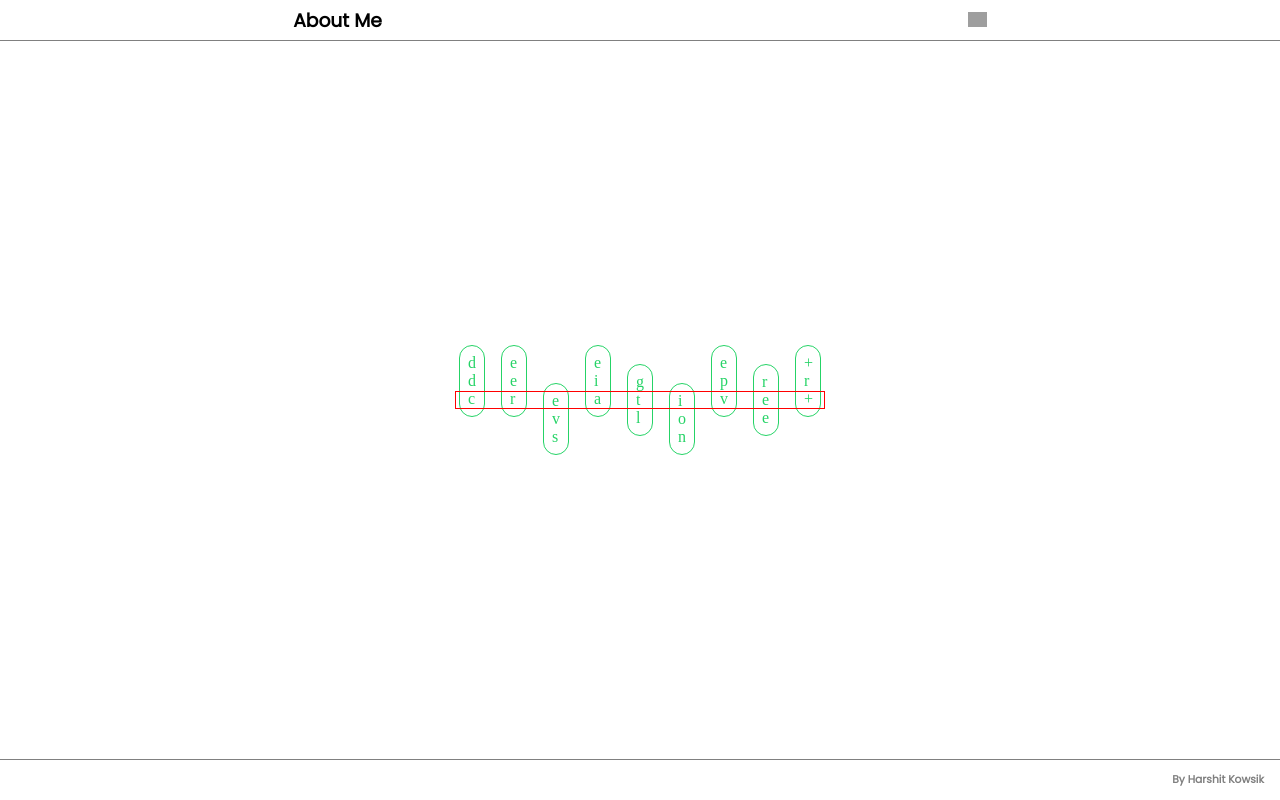
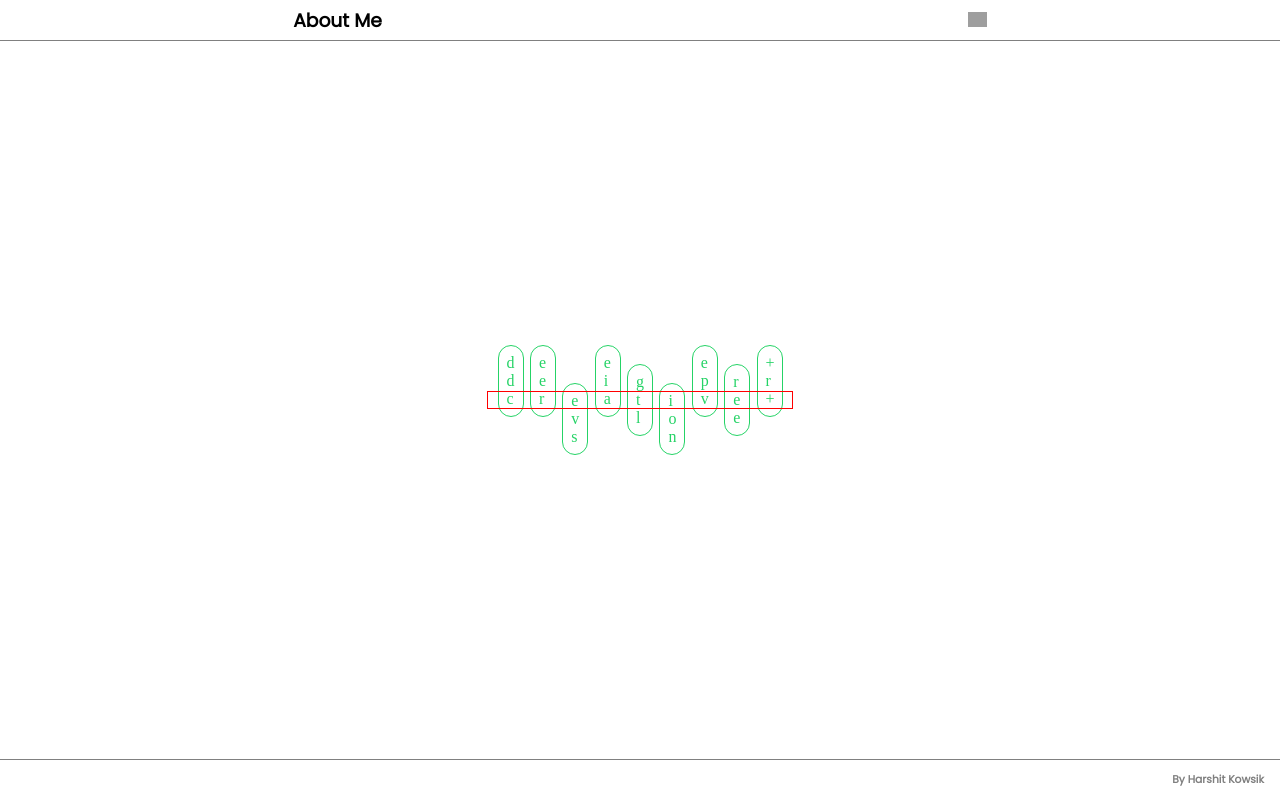
Before and after one commit to harshitkowsik/about_me_slider, a plain HTML site: page index.html in a window 1280 px wide. Drawn offline with Linux system fonts and the light colour scheme; grey boxes are pictures that could not be loaded.

Commit message:
Add files via upload

```diff
--- a/style.css
+++ b/style.css
@@ -74,7 +74,7 @@ img {
     padding: 0.5em;
     width: 0.5em;
     border-radius: 1em;
-    margin: 0.5em;
+    margin: 0.2em;
     animation: scale1 5s alternate infinite;
 }
 
@@ -85,7 +85,7 @@ img {
     padding: 0.5em;
     width: 0.5em;
     border-radius: 1em;
-    margin: 0.5em;
+    margin: 0.2em;
     animation: scale2 5s alternate infinite;
 }
 
@@ -96,7 +96,7 @@ img {
     padding: 0.5em;
     width: 0.5em;
     border-radius: 1em;
-    margin: 0.5em;
+    margin: 0.2em;
     animation: scale3 5s alternate infinite;
 }
 
@@ -107,7 +107,7 @@ img {
     padding: 0.5em;
     width: 0.5em;
     border-radius: 1em;
-    margin: 0.5em;
+    margin: 0.2em;
     animation: scale4 5s alternate infinite;
 }
 
@@ -118,7 +118,7 @@ img {
     padding: 0.5em;
     width: 0.5em;
     border-radius: 1em;
-    margin: 0.5em;
+    margin: 0.2em;
     animation: scale5 5s alternate infinite;
 }
 
@@ -129,7 +129,7 @@ img {
     padding: 0.5em;
     width: 0.5em;
     border-radius: 1em;
-    margin: 0.5em;
+    margin: 0.2em;
     animation: scale6 5s alternate infinite;
 }
 
@@ -140,7 +140,7 @@ img {
     padding: 0.5em;
     width: 0.5em;
     border-radius: 1em;
-    margin: 0.5em;
+    margin: 0.2em;
     animation: scale7 5s alternate infinite;
 }
 
@@ -151,7 +151,7 @@ img {
     padding: 0.5em;
     width: 0.5em;
     border-radius: 1em;
-    margin: 0.5em;
+    margin: 0.2em;
     animation: scale8 5s alternate infinite;
 }
 
@@ -162,16 +162,16 @@ img {
     padding: 0.5em;
     width: 0.5em;
     border-radius: 1em;
-    margin: 0.5em;
+    margin: 0.2em;
     animation: scale9 5s alternate infinite;
 }
 
 .bubble {
     height: 1em;
-    width: 23em;
+    width: 19em;
     background: transparent;
     border: 1px solid red;
-    margin: 0.5em;
+    margin: 0.2em;
     z-index: 1;
     position: absolute;
 }
```
